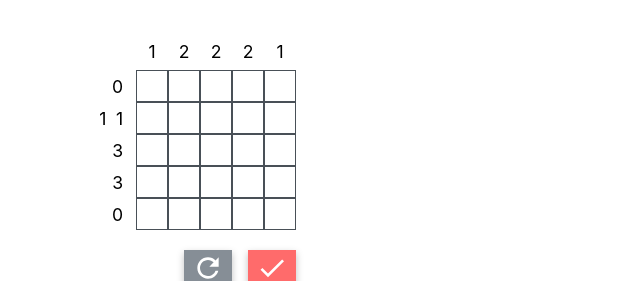
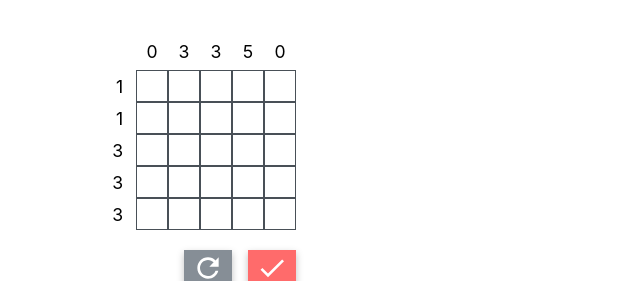
Before and after one commit to gitpcu/pcu_playground, a React (Create React App) app: page / in a window 1280 px wide. Shown: the part 130-411 px from the top of the page, without its empty margins (0-640 px from the left). Built offline with nearby package versions, Linux system fonts and the light colour scheme.

Commit message:
5x5 스테이지 추가

```diff
--- a/src/components/NemoBoard/NemoBoard.tsx
+++ b/src/components/NemoBoard/NemoBoard.tsx
@@ -122,6 +122,7 @@ class NemoBoard extends Component<NemoBoardProps> {
             console.log('프롭리시버');
             $('.blocked').css('backgroundColor', '');
             $('.NemoBlock').removeClass('blocked').removeClass('empty');
+            $('.NemoBoard_board').css('width', `${nextProps.logic.length*2}rem`);
         }
     }
     componentDidMount() {
--- a/src/static/logics.tsx
+++ b/src/static/logics.tsx
@@ -1,12 +1,52 @@
 export const logics = [
     {
-        name: "강아지",
+        name: "따봉",
+        logic: [
+            [0,0,0,1,0],
+            [0,0,0,1,0],
+            [0,1,1,1,0],
+            [0,1,1,1,0],
+            [0,1,1,1,0]
+        ]
+    },
+    {
+        name: "쉼표",
         logic: [
             [0,0,0,0,0],
-            [1,0,0,0,1],
             [0,1,1,1,0],
             [0,1,1,1,0],
-            [0,0,0,0,0]
+            [0,0,0,1,0],
+            [0,0,1,0,0]
+        ]
+    },
+    {
+        name: "하트",
+        logic: [
+            [0,1,0,1,0],
+            [1,1,0,1,1],
+            [1,1,1,1,1],
+            [0,1,1,1,0],
+            [0,0,1,0,0]
+        ]
+    },
+    {
+        name: "고래",
+        logic: [
+            [0,1,0,1,0],
+            [0,0,1,0,0],
+            [1,1,0,0,0],
+            [1,1,1,0,1],
+            [1,1,1,1,1]
+        ]
+    },
+    {
+        name: "뿅망치",
+        logic: [
+            [1,0,1,0,1],
+            [1,1,1,1,1],
+            [1,0,1,0,1],
+            [0,0,1,0,0],
+            [0,0,1,0,0]
         ]
     },
     {
```
